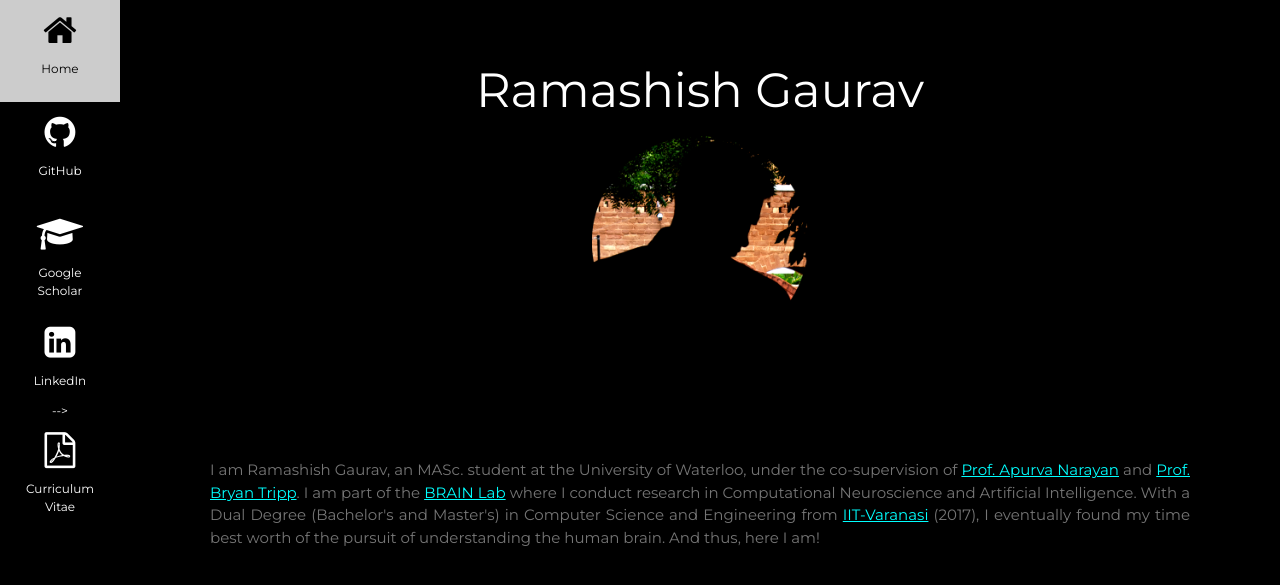
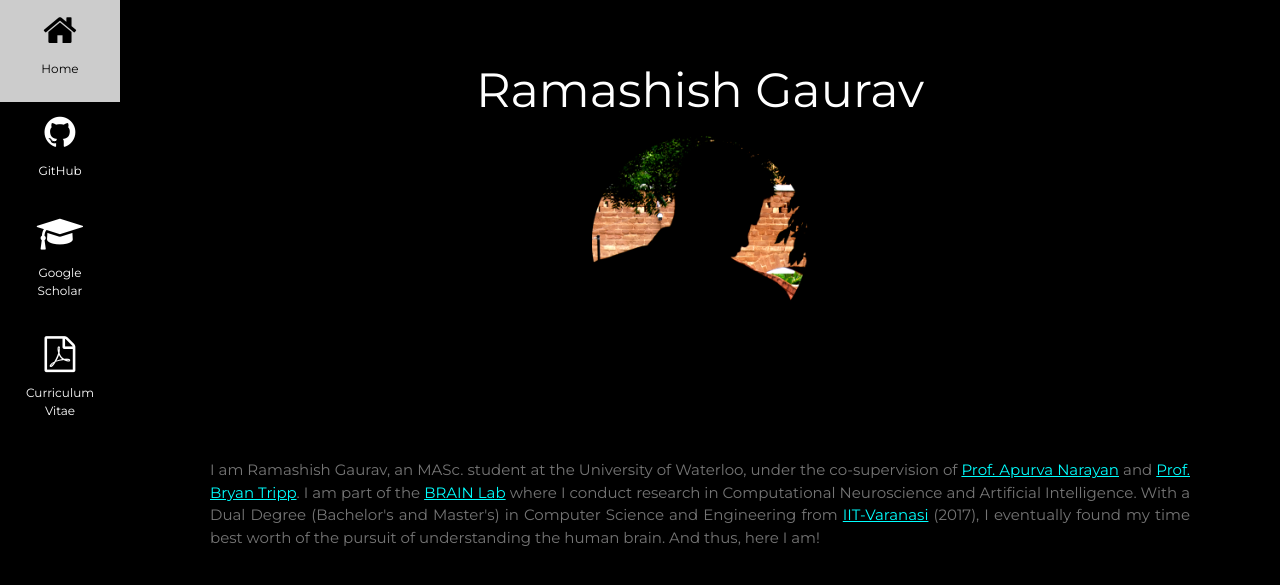
Before and after one commit to R-Gaurav/r-gaurav.github.io, a Jekyll site: the page whoami.html, which Jekyll copies as it is, in a window 1280 px wide. Shown: the top 585 px of the page. Built offline with Jekyll 4.4.1, drawn with Linux system fonts in a browser that asks for light colours.

Commit message:
Modifying whoami

```diff
--- a/whoami.html
+++ b/whoami.html
@@ -43,8 +43,8 @@ a {
     <i class="fa fa-graduation-cap w3-xxlarge"></i>
     <p>Google Scholar</p>
   </a>
-  <!--<a href="https://www.linkedin.com/in/ramashish-gaurav/" class="w3-bar-item w3-button w3-padding-large"><!-- w3-hover-black"-->
-    <i class="fa fa-linkedin-square w3-xxlarge"></i>
+  <!--<a href="https://www.linkedin.com/in/ramashish-gaurav/" class="w3-bar-item w3-button w3-padding-large">--><!-- w3-hover-black"-->
+    <!--<i class="fa fa-linkedin-square w3-xxlarge"></i>
     <p>LinkedIn</p>
   </a>-->
   <a href="https://nbviewer.jupyter.org/github/R-Gaurav/r-gaurav.github.io/blob/master/misc/Ramashish_Gaurav_CV.pdf" class="w3-bar-item w3-button w3-padding-large"><!-- w3-hover-black"-->
```
